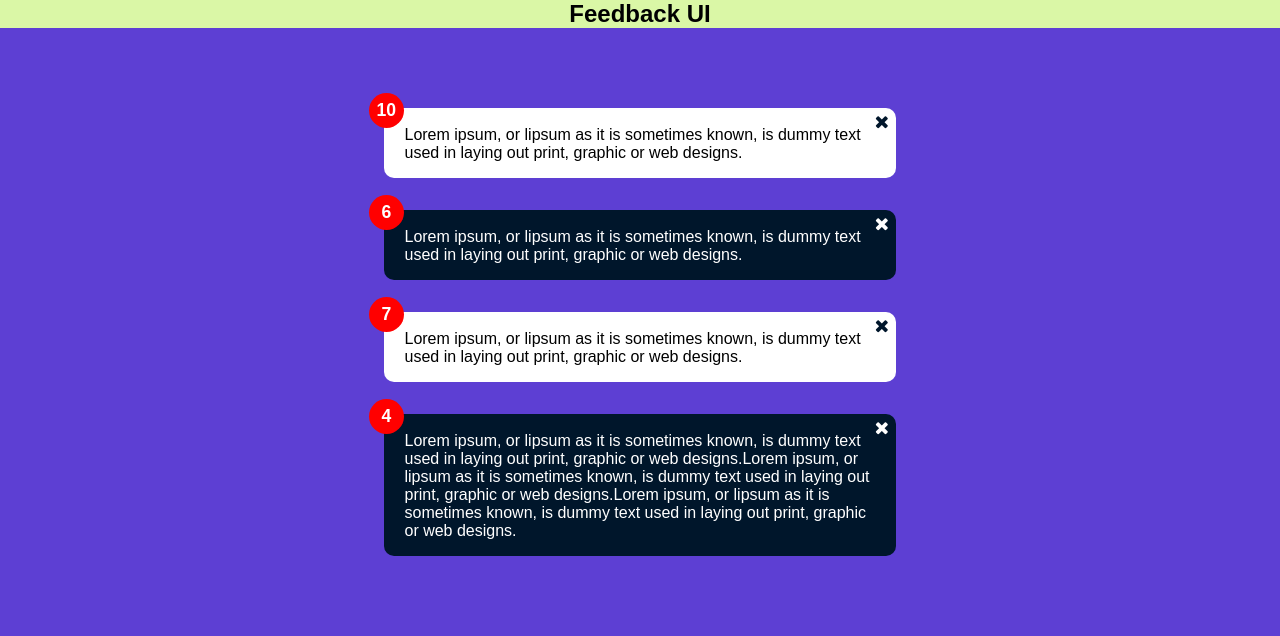
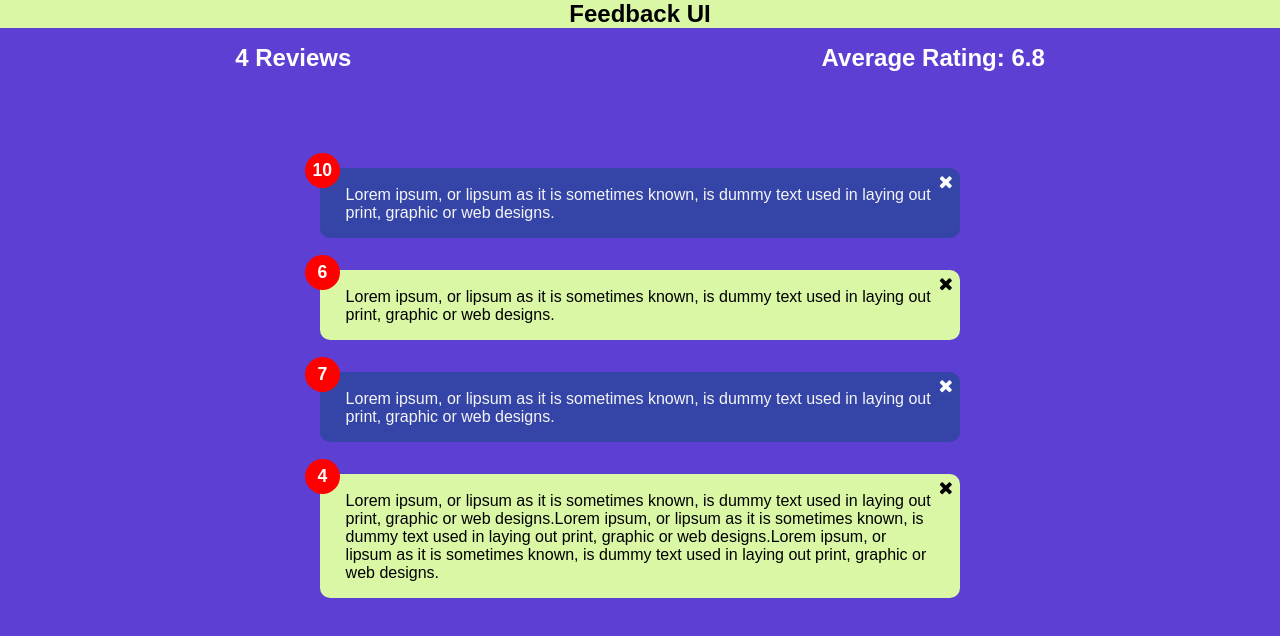
Before and after one commit to pswebcom/feedback-app, a React (Create React App) app in the folder app/: page / in a window 1280 px wide. Shown: the top 636 px of the page. Built offline with nearby package versions, Linux system fonts and the light colour scheme; a web font is replaced by a local one.

Commit message:
FeedbackStats created--average calculated--Card css fixed

```diff
--- a/app/src/App.js
+++ b/app/src/App.js
@@ -1,6 +1,7 @@
 import Header from "./components/Header";
 import FeedbackList from "./components/FeedbackList";
 import FeedbackData from "./data/FeedbackData";
+import FeedbackStats from "./components/FeedbackStats";
 import { useState } from "react";
 
 const App = () => {
@@ -16,6 +17,8 @@ const App = () => {
     <>
       <Header />
       <div className="container">
+        <FeedbackStats feedback={feedback} />
+
         <div className="feedback">
           <FeedbackList feedback={feedback} handleDelete={deleteFeedback} />
         </div>
--- a/app/src/components/FeedbackItem.js
+++ b/app/src/components/FeedbackItem.js
@@ -9,12 +9,7 @@ const FeedbackItem = ({ item, handleDelete }) => {
         <span>{item.rating}</span>
       </div>
       <button className="close" onClick={() => handleDelete(item.id)}>
-        <i
-          className="fa fa-close"
-          style={{
-            color: item.id % 2 === 0 ? "#fff" : "#00162b",
-          }}
-        ></i>
+        <i className="fa fa-close"></i>
       </button>
       <div className="text-display">
         <span>{item.text}</span>
--- /dev/null
+++ b/app/src/components/FeedbackStats.js
@@ -0,0 +1,23 @@
+import React from "react";
+import PropTypes from "prop-types";
+
+const FeedbackStats = ({ feedback }) => {
+  let average =
+    feedback.reduce((tot, curr) => {
+      return tot + curr.rating;
+    }, 0) / feedback.length;
+
+  average = average.toFixed(1).replace(/[.,]0$/, "");
+  return (
+    <div className="feedback-stats">
+      <h4>{feedback.length} Reviews</h4>
+      <h4>Average Rating: {isNaN(average) ? 0 : average}</h4>
+    </div>
+  );
+};
+
+FeedbackStats.propTypes = {
+  feedback: PropTypes.array.isRequired,
+};
+
+export default FeedbackStats;
--- a/app/src/components/shared/Card.js
+++ b/app/src/components/shared/Card.js
@@ -4,15 +4,15 @@ const Card = ({ children, reverse, id }) => {
   // **way 1
   //   return <div className={`card ${reverse && "reverse"}`}>{children}</div>;
 
-  // **way 2
   return (
     <>
       <div
         className="card"
-        style={{
-          backgroundColor: id % 2 === 0 ? "#00162b" : "#fff",
-          color: id % 2 === 0 ? "white" : "black",
-        }}
+        // **way 2
+        // style={{
+        //   backgroundColor: id % 2 === 0 ? "#00162b" : "#fff",
+        //   color: id % 2 === 0 ? "white" : "black",
+        // }}
       >
         {children}
       </div>
--- a/app/src/index.css
+++ b/app/src/index.css
@@ -19,12 +19,34 @@ header {
 }
 
 .card {
-  width: 40%;
+  max-width: 50%;
+  min-width: 280px;
   margin: 0 auto;
   background-color: whitesmoke;
   position: relative;
   border-radius: 10px;
   margin-top: 2rem;
+}
+
+.card:nth-child(odd) {
+  background: #3545a7;
+  color: whitesmoke;
+}
+
+.card:nth-child(even) {
+  background: #daf7a6;
+}
+
+.fa {
+  position: absolute;
+  right: 7px;
+  top: 5px;
+  font-size: 18px;
+  cursor: pointer;
+}
+
+.card:nth-child(odd) .fa {
+  color: #fff;
 }
 
 .feedback {
@@ -68,10 +90,10 @@ header {
   background-color: #575757;
 }
 
-.fa {
-  position: absolute;
-  right: 7px;
-  top: 5px;
-  font-size: 18px;
-  cursor: pointer;
+.feedback-stats {
+  display: flex;
+  justify-content: space-around;
+  padding: 1rem 0;
+  color: #fff;
+  font-size: 1.5rem;
 }
```
